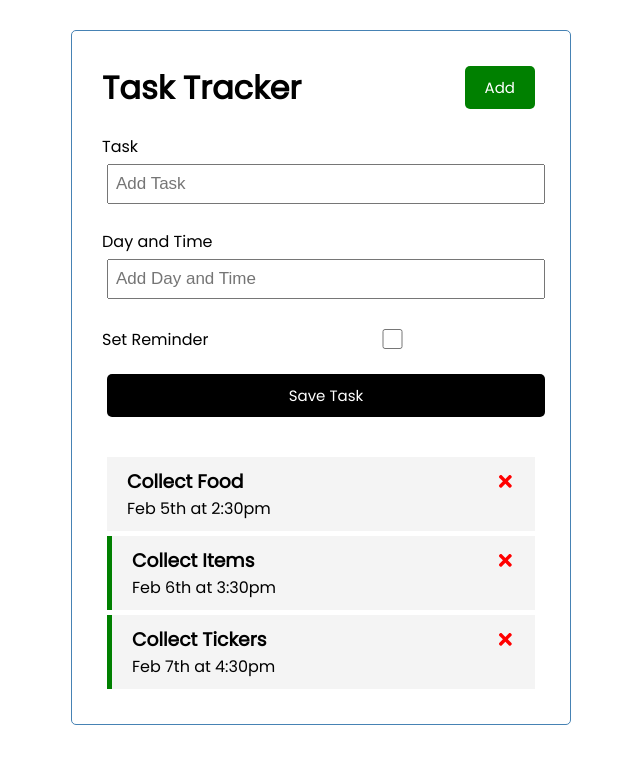
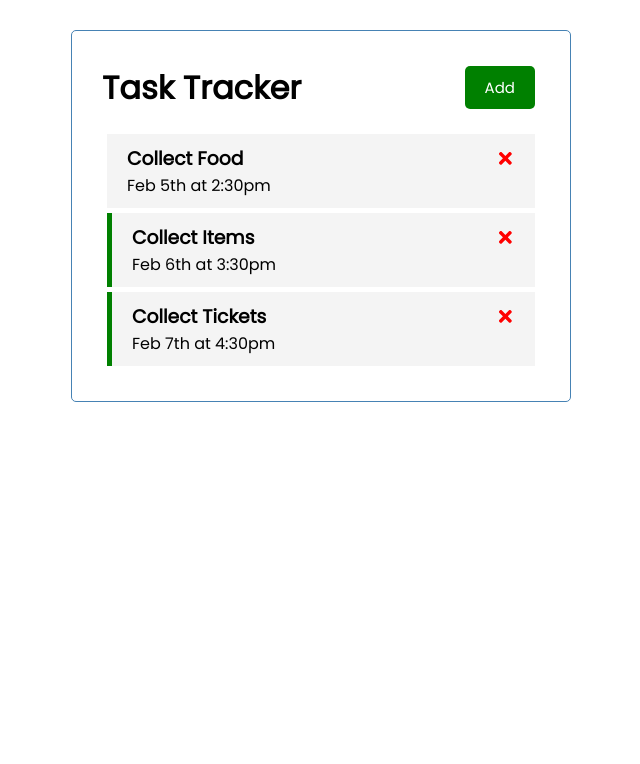
Before and after one commit to vijay0405/Task-Tracker, a React (Create React App) app: page / in a window 1280 px wide. Shown: the top 764 px of the page, without its empty margins (319-959 px from the left). Built offline with nearby package versions, Linux system fonts and the light colour scheme.

Commit message:
fixed toggling addTask view

```diff
--- a/src/App.js
+++ b/src/App.js
@@ -4,6 +4,8 @@
 import AddTask from './components/AddTask';
 
 function App() {
+
+  const [showAddTask, setShowAddTask] = useState(false);
 
   const [taskList, setTaskList] = useState([{
     id: "1",
@@ -19,7 +21,7 @@
   },
   {
     id: "3",
-    text: "Collect Tickers",
+    text: "Collect Tickets",
     day: "Feb 7th at 4:30pm",
     reminder: true
   }])
@@ -47,8 +49,8 @@
 
   return (
     <div className="container">
-      <Header />
-      <AddTask onAdd={addTask}/>
+      <Header onAdd={() => setShowAddTask(!showAddTask)} showAdd={showAddTask}/>
+      {showAddTask && <AddTask onAdd={addTask}/>}
       {
         taskList.length > 0 ?
         <Tasks taskList={taskList} onDelete={deleteTask} onToggle={togglereminder}/>
--- a/src/components/Header.js
+++ b/src/components/Header.js
@@ -2,7 +2,7 @@
 import Button from './Button'
 
 
-const Header = ({ title }) => {
+const Header = ({ title, onAdd, showAdd }) => {
 
     const onClick = () => {
         console.log('click');
@@ -11,7 +11,7 @@
     return (
         <header className='header'>
             <h1>{title}</h1>
-            <Button color="green" text="Add" onClick={onClick}/>
+            <Button color={showAdd ? 'red' : 'green'} text={showAdd ? "Close" : "Add"} onClick={onAdd}/>
         </header>
     )
 }
```
